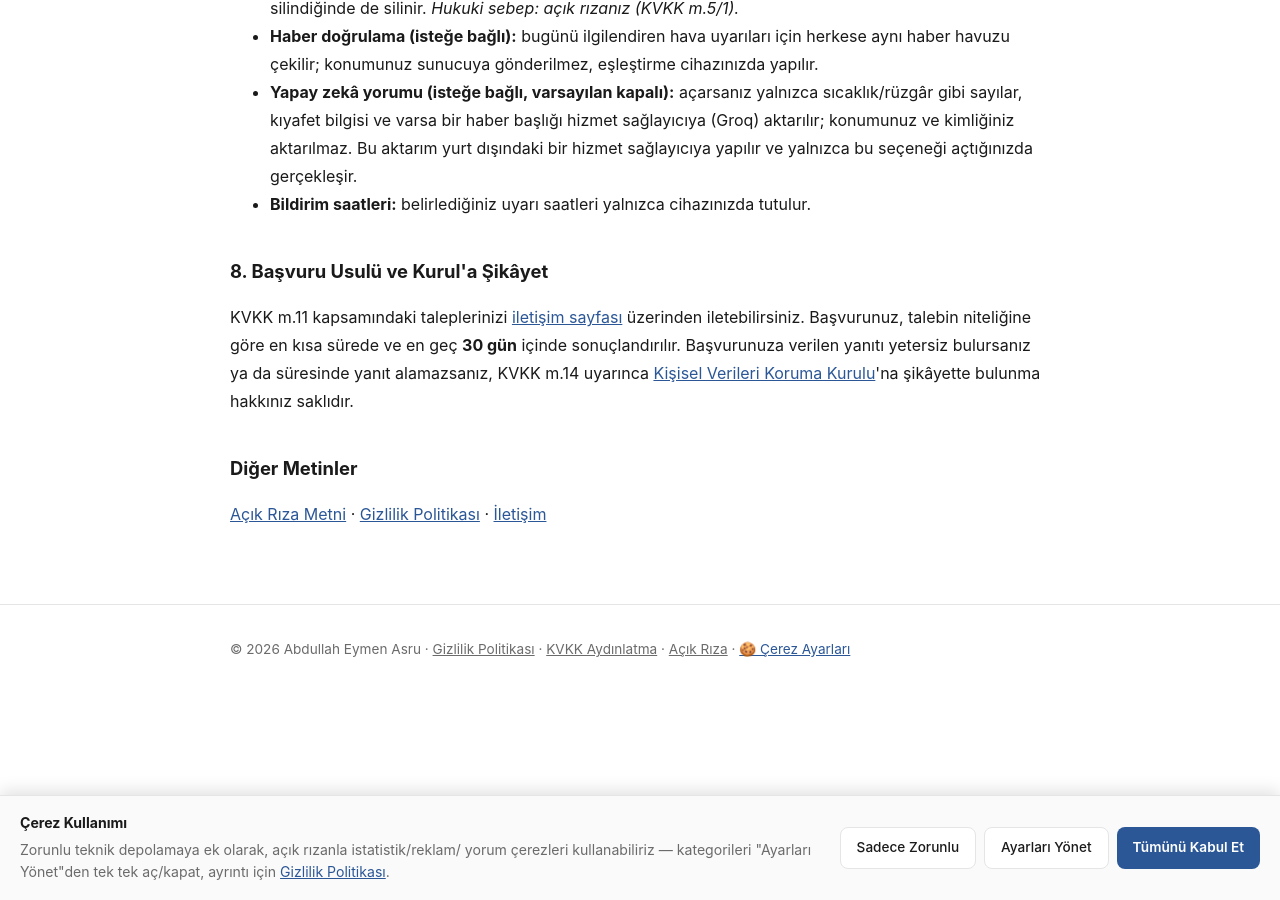
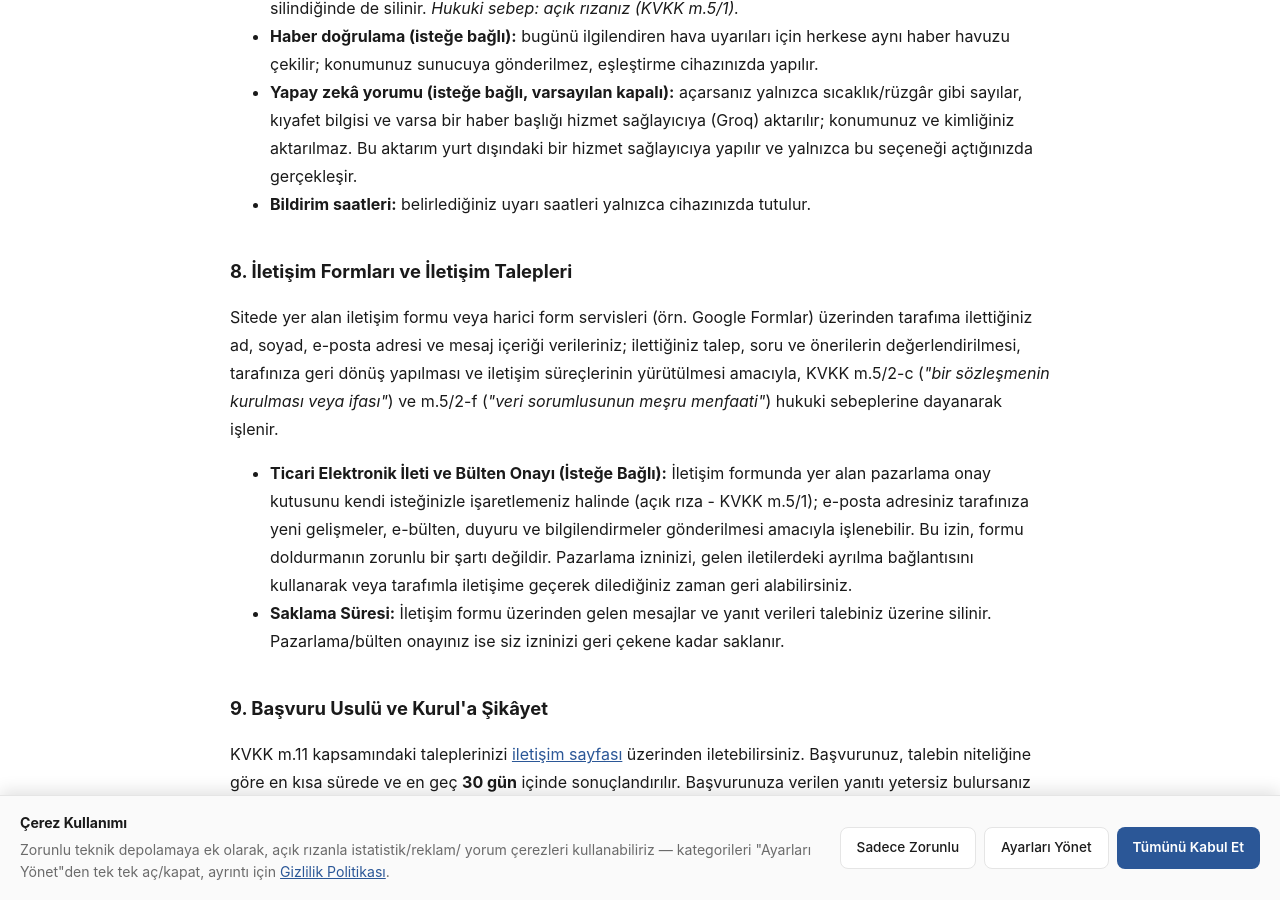
Before and after one commit to abdullah-eymen-asru/abdullah-eymen-asru.github.io, a Jekyll site: the page built from kurumsal/kvkk-aydinlatma-metni.md, in a window 1280 px wide and 900 px high, scrolled down 4149 px. Built offline with Jekyll 4.4.1, drawn with Linux system fonts in a browser that asks for light colours.

Commit message:
Revise communication section in privacy document
Updated section headers and added details regarding communication forms and data processing.

```diff
--- a/kurumsal/kvkk-aydinlatma-metni.md
+++ b/kurumsal/kvkk-aydinlatma-metni.md
@@ -224,7 +224,16 @@ permalink: "/kurumsal/kvkk-aydinlatma-metni.html"
   <li><strong>Bildirim saatleri:</strong> belirlediğiniz uyarı saatleri yalnızca cihazınızda tutulur.</li>
 </ul>
 
-<h2>8. Başvuru Usulü ve Kurul'a Şikâyet</h2>
+<h2>8. İletişim Formları ve İletişim Talepleri</h2>
+<p>
+  Sitede yer alan iletişim formu veya harici form servisleri (örn. Google Formlar) üzerinden tarafıma ilettiğiniz ad, soyad, e-posta adresi ve mesaj içeriği verileriniz; ilettiğiniz talep, soru ve önerilerin değerlendirilmesi, tarafınıza geri dönüş yapılması ve iletişim süreçlerinin yürütülmesi amacıyla, KVKK m.5/2-c (<em>"bir sözleşmenin kurulması veya ifası"</em>) ve m.5/2-f (<em>"veri sorumlusunun meşru menfaati"</em>) hukuki sebeplerine dayanarak işlenir.
+</p>
+<ul>
+  <li><strong>Ticari Elektronik İleti ve Bülten Onayı (İsteğe Bağlı):</strong> İletişim formunda yer alan pazarlama onay kutusunu kendi isteğinizle işaretlemeniz halinde (açık rıza - KVKK m.5/1); e-posta adresiniz tarafınıza yeni gelişmeler, e-bülten, duyuru ve bilgilendirmeler gönderilmesi amacıyla işlenebilir. Bu izin, formu doldurmanın zorunlu bir şartı değildir. Pazarlama izninizi, gelen iletilerdeki ayrılma bağlantısını kullanarak veya tarafımla iletişime geçerek dilediğiniz zaman geri alabilirsiniz.</li>
+  <li><strong>Saklama Süresi:</strong> İletişim formu üzerinden gelen mesajlar ve yanıt verileri talebiniz üzerine silinir. Pazarlama/bülten onayınız ise siz izninizi geri çekene kadar saklanır.</li>
+</ul>
+
+<h2>9. Başvuru Usulü ve Kurul'a Şikâyet</h2>
 <p>
   KVKK m.11 kapsamındaki taleplerinizi
   <a href="{{ '/kurumsal/iletisim.html' | relative_url }}">iletişim sayfası</a>
```
